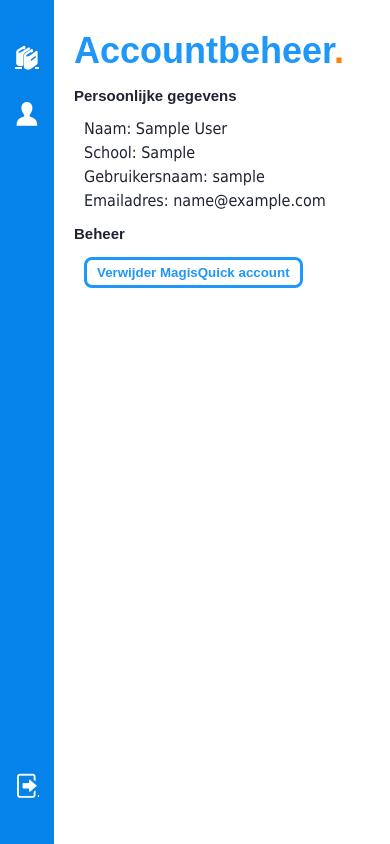
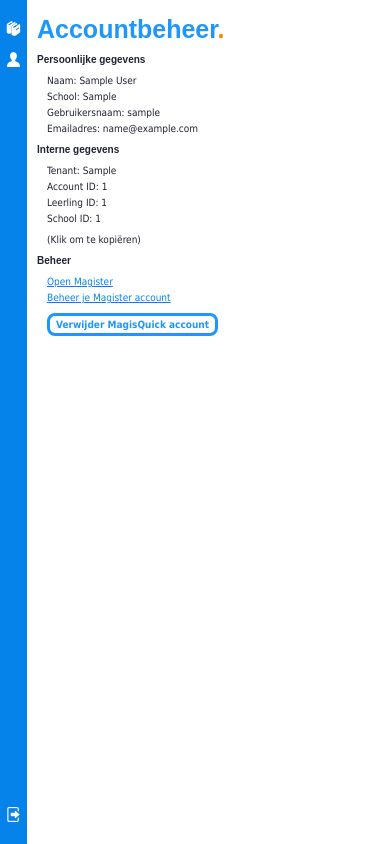
Before and after one commit to SjVer/MagisQuick, a Django app: template templates/views/account.html in a window 390 px wide. Run offline with Django 3.2, Linux system fonts and the light colour scheme; a user stored in the database is signed in; tables that the repository leaves empty hold one stand-in row (values such as "Sample post"); the template is opened without the code that fills it: most values are stand-ins (such as "Sample title", 1, 10 or a date in 2020); parts of the project's set-up code (start-up, migrations or seed data) failed here and were passed over; some web fonts are replaced.

Commit message:
challenges auth code & mobile style

```diff
--- a/src/figure_out/subjects.py
+++ b/src/figure_out/subjects.py
@@ -64,10 +64,14 @@
 
     subjects = []
     for app in sorted_apps:
-        if not app["Vakken"]: return
+        if not app["Vakken"]: continue
+
+        # geen normale lessen
+        # if app["InfoType"] == 0: continue
 
         dateparts = app["Start"].split("T", 1)[0].split("-")
         dateparts.reverse()
+        dateparts[-1] = "'" + dateparts[-1][2:]
         date = "-".join(dateparts)
 
         subjects.append(Subject(
--- a/src/front/__init__.py
+++ b/src/front/__init__.py
@@ -4,6 +4,7 @@
 
 from traceback import print_tb
 from .. import log
+from ..magister.session import NotAuthenticatedException
 
 def root_page(request: HttpRequest):
     # if logged in: redirect to home page
@@ -48,6 +49,10 @@
                 name = e.__class__.__name__
                 log.error(f"an exception occurred: {name}")
 
+                if e.__class__ == NotAuthenticatedException:
+                    new_message = "Kon niet authenticeren met Magister."
+                    return render_error(request, new_message, name)
+
                 if settings.DEBUG:
                     print(e)
                     try: print_tb(e)
--- a/src/front/account.py
+++ b/src/front/account.py
@@ -7,7 +7,7 @@
 from django.forms import CharField, TextInput
 from django.dispatch import receiver
 
-from ..magister import clear_session
+from ..magister import clear_session, get_session
 from ..user.models import EUser
 from .. import log
 
@@ -64,6 +64,7 @@
 
 @login_required
 def logout_page(request: HttpRequest) -> HttpResponse:
+    get_session(request).end_session()
     return LogoutView.as_view()(request)
 
 @login_required
--- a/src/front/views/account.py
+++ b/src/front/views/account.py
@@ -17,6 +17,8 @@
 	return render(request, "views/account.html", {
 		"settings": settings,
 		"title": "Account",
-		"user": session.user,
-		"full_name": session.user.get_full_name()
+		"user": request.user,
+		"full_name": request.user.get_full_name(),
+		"web_link": f"https://{request.user.tenant}.magister.net",
+		"acc_link": f"https://accounts.magister.net",
 	})
--- a/src/front/views/boeken.py
+++ b/src/front/views/boeken.py
@@ -4,13 +4,10 @@
 from django.conf import settings
 
 from datetime import datetime
-from locale import setlocale, LC_TIME
 
 from .. import via_loading_page, with_error_message
 from ...magister import get_session
 from ... import figure_out
-
-setlocale(LC_TIME, "nl_NL.utf8")
 
 @login_required
 @via_loading_page("Boeken")
--- a/src/magister/data.py
+++ b/src/magister/data.py
@@ -13,7 +13,7 @@
             case self.HUISWERK: return "huiswerk"
             case self.PROEFWERK: return "proefwerk"
             case self.SO: return "SO"
-            case _: return ""
+            case _: return "les"
 
 class AppointmentData(TypedDict):
     Aantekeningen: dict # ?
--- a/static/icons.css
+++ b/static/icons.css
@@ -3,7 +3,7 @@
   src: url(magistersymbols.woff);
 }
 
-.icon {
+.icon::before {
   font-family: magisterIcons;
   font-size: 150%;
 }
@@ -11,11 +11,13 @@
 a.icon {
   /* border-radius: 50%;
   background-color: var(--title-color); */
-  color: inherit
+  color: inherit;
+  text-decoration: none;
 }
 
-.icon.books:before {content: "a"}
-.icon.calendar:before {content: "S"}
-.icon.person:before {content: "d"}
-.icon.edit:before {content: "?"}
-.icon.exit:before {content: "P"}
+.icon.books::before {content: "a"}
+.icon.calendar::before {content: "S"}
+.icon.magister::before {content: "Q"}
+.icon.person::before {content: "d"}
+.icon.pencil::before {content: "?"}
+.icon.exit::before {content: "P"}
--- a/static/style.css
+++ b/static/style.css
@@ -12,18 +12,48 @@
   --title-color: rgb(31, 151, 249);
   --subtitle-color: rgb(2, 53, 78);
   --highlight-color: rgb(255, 130, 5);
+
+  --normal-font-size: 15px;
+  --medium-font-size: 20px;
+  --large-font-size: 35px;
+
+  --small-px: 5px;
+  --medium-px: 10px;
+  --large-px: 30px;
+  --sorta-medium-px: 30px;
+  --big-width: 80%;
+}
+
+/* overrides for mobile */
+@media (max-width: 500px) {
+:root {
+  --normal-font-size: 10px;
+  --medium-font-size: 15px;
+  --large-font-size: 25px;
+
+  --small-px: 3px;
+  --medium-px: 6px;
+  --large-px: 15px;
+  --sorta-medium-px: 10px;
+  --big-width: 80%;
+}
+}
+
+* {
+  font-family: var(--normal-font-family);
+  font-size: var(--normal-font-size);
+  color: var(--normal-color);
+  text-overflow: ellipsis;
 }
 
 body {
-  font-family: var(--normal-font-family);
-  color: var(--normal-color);
   margin: 0;
 }
 
 h1 {
   color: var(--title-color);
   font-family: var(--title-font-family);
-  font-size: 36px;
+  font-size: var(--large-font-size);
   font-weight: 700;
   margin-block-start: 0px;
   margin-block-end: 5px;
@@ -37,14 +67,14 @@
 h2 {
   color: var(--subtitle-color);
   font-family: var(--subtitle-font-family);
-  font-size: 20px;
+  font-size: var(--medium-font-size);
   font-weight: 500;
 }
 
 h3 {
   color: var(--normal-color);
   font-family: var(--subtitle-font-family);
-  font-size: 15px;
+  font-size: var(--normal-font-size);
   font-weight: 500;
 }
 
@@ -55,10 +85,7 @@
   width: 100%;
   border: 1px solid #ccc;
   border-radius: 3px;
-  padding-top: 5px;
-  padding-bottom: 5px;
-  padding-left: 10px;
-  padding-right: 10px;
+  padding: var(--small-px) var(--medium-px);
   line-height: 1.5rem;
   box-sizing: border-box;
   display: block;
@@ -72,9 +99,9 @@
   color: var(--primary-background);
   background-color: transparent;
   transition-duration: 0.2s;
+  padding: var(--small-px) var(--medium-px);
   border: 3px solid var(--primary-background);
   border-radius: 8px;
-  padding: 5px 10px;
 }
 button:hover {
   background-color: #1f97f930;
@@ -95,7 +122,7 @@
   border-color: #ccc;
   box-sizing: border-box;
   position: relative;
-  padding: 4px;
+  padding: var(--small-px);
   border: 1px solid #ccc;
 }
 
@@ -109,7 +136,7 @@
 }
 
 .big_button {
-  font-size: large;
+  font-size: var(--normal-font-size);
   border: none;
   border-radius: 3px;
   cursor: pointer;
@@ -118,6 +145,9 @@
   color: #fff;
   padding: 1rem;
   width: 100%;
+}
+.big_button:hover {
+  background: var(--ternary-background);
 }
 
 .error {
--- a/templates/views/account.html
+++ b/templates/views/account.html
@@ -3,7 +3,35 @@
 
 <div>
   <style>
-    p { margin: 5px 0px }
+    .entry {
+      display: block;
+      margin: 5px 0px;
+      max-width: fit-content;
+      word-break: break-all;
+      overflow: hidden;
+      white-space: nowrap;
+      break-after: page;
+    }
+
+    .link {
+      color: var(--secondary-background);
+      text-decoration: underline;
+    }
+    /* .link::before {
+      font-family: magisterIcons;
+      content: "Q ";
+    } */
+
+    .indented {
+      margin-left: 10px;
+      max-width: var(--big-width);
+    }
+
+    #cplbl {
+      color: var(--primary-background);
+      -webkit-transition: opacity 2s, visibility 2s;
+      transition: opacity 2s, visibility 2s;
+    }
 
     #rusure:not([hidden]) {
       display: block;
@@ -12,35 +40,77 @@
     }
   </style>
 
+  <h1>Accountbeheer</h1>
+
+  <h3 class="bold">Persoonlijke gegevens</h3>
+  <div class="indented">
+    <p class="entry">Naam: {{ full_name }}</p>
+    <p class="entry">School: {{ user.school }}</p>
+    <p class="entry">Gebruikersnaam: {{ user.username }}</p>
+    <p class="entry">Emailadres: {{ user.email }}</p>
+  </div>
+
+  <h3 class="bold">Interne gegevens</h3>
+  <div class="indented">
+    <p class="entry" id="cplbl">gekopiëerd!</p>
+    <a class="entry cp">Tenant: {{ user.tenant }}</a>
+    <a class="entry cp">Account ID: {{ user.account_id }}</a>
+    <a class="entry cp">Leerling ID: {{ user.student_id }}</a>
+    <a class="entry cp">School ID: {{ user.school_id }}</a>
+    <p>(Klik om te kopiëren)</p>
+  </div>
+
+  <h3 class="bold">Beheer</h3>
+  <div class="indented">
+    <a class="entry link" href="{{web_link}}">Open Magister</a>
+    <a class="entry link" href="{{acc_link}}">Beheer je Magister account</a>
+    <div style="height:5px"></div>
+    <span id="rusure" class="error" hidden>Weet je het zeker?<br></span>
+    <button onclick="delete_account()">Verwijder MagisQuick account</button>
+  </div>
+
   <script>
+    var copied_label = document.getElementById("cplbl");
+    copied_label.style.display = "none";
+
+    var cp_entries = document.getElementsByClassName("cp");
+    for(var i = 0; i < cp_entries.length; i++) {
+
+      let entry = cp_entries[i];
+      let value = entry.innerHTML.split(": ", 2)[1];
+
+      cp_entries[i].onclick = function() {
+        navigator.clipboard.writeText(value);
+        entry.parentNode.insertBefore(copied_label, entry);
+
+        copied_label.style.display = "block";
+        copied_label.style.visibility = "100%";
+        copied_label.style.opacity = "100%";
+
+        setTimeout(() => {
+          copied_label.style.visibility = "0%";
+          copied_label.style.opacity = "0%";
+        }, 500);
+        setTimeout(() => {
+          copied_label.style.display = "none";
+        }, 1750);
+      }
+    }
+
     var confirming = false;
-
     function delete_account() {
       if (confirming) {
         window.location.href = "/delete_user";
       } else {
         confirming = true;
         document.getElementById("rusure").hidden = false;
+        setTimeout(() => {
+          confirming = false;
+          document.getElementById("rusure").hidden = true;
+        }, 3000);
       }
-
     }
   </script>
-
-  <h1>Accountbeheer</h1>
-
-  <h3 class="bold">Persoonlijke gegevens</h3>
-  <div style="margin-left:10px">
-    <p>Naam: {{ full_name }}</p>
-    <p>School: {{ user.school }}</p>
-    <p>Gebruikersnaam: {{ user.username }}</p>
-    <p>Emailadres: {{ user.email }}</p>
-  </div>
-
-  <h3 class="bold">Beheer</h3>
-  <div style="margin-left:10px">
-    <span id="rusure" class="error" hidden="true">Weet je het zeker?<br></span>
-    <button onclick="delete_account()">Verwijder MagisQuick account</button>
-  </div>
 </div>
 
 {% endblock %}
--- a/templates/views/viewbase.html
+++ b/templates/views/viewbase.html
@@ -13,7 +13,7 @@
     width: 100%;
     height: auto;
     margin: 0 auto;
-    margin-right: 20px;
+    margin-right: var(--sorta-medium-px);
     float: left;
   }
   .hbox::after {
@@ -24,17 +24,17 @@
     color: white;
     background: var(--secondary-background);
     width: min-content !important;
-    padding: 15px;
+    padding: var(--medium-px);
     text-align: center;
     display: flex;
     flex-flow: column;
   }
   .sidebar > * {
     display: block;
-    margin-top: 30px;
+    margin-top: var(--large-px);
   }
   .sidebar > *:last-child {
-    margin-bottom: 30px;
+    margin-bottom: var(--large-px);
   }
 </style>
 
@@ -46,7 +46,7 @@
     <a class="icon exit" href="/logout"></a>
   </div>
 
-  <div style="margin-top:30px">
+  <div style="margin-top:var(--large-px)">
     {% block viewcontent %}
     {% endblock %}
   </div>
```
Also changed, not shown: src/__init__.py (+10 -0 lines), src/log.py (+18 -5 lines), src/magister/auth.py (+88 -13 lines), src/magister/session.py (+12 -5 lines), src/settings.py (+15 -3 lines), templates/load.html (+10 -0 lines), templates/views/boeken.html (+14 -9 lines), 1 other file.
